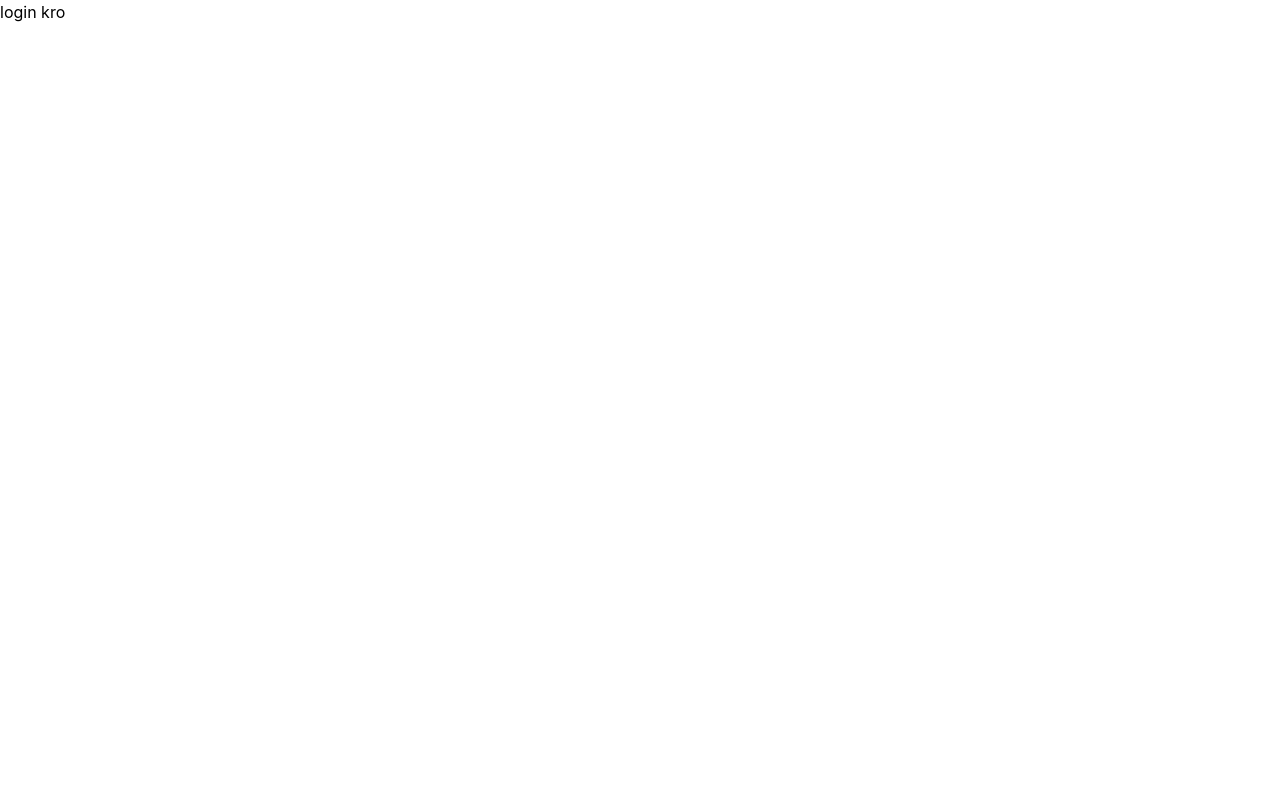
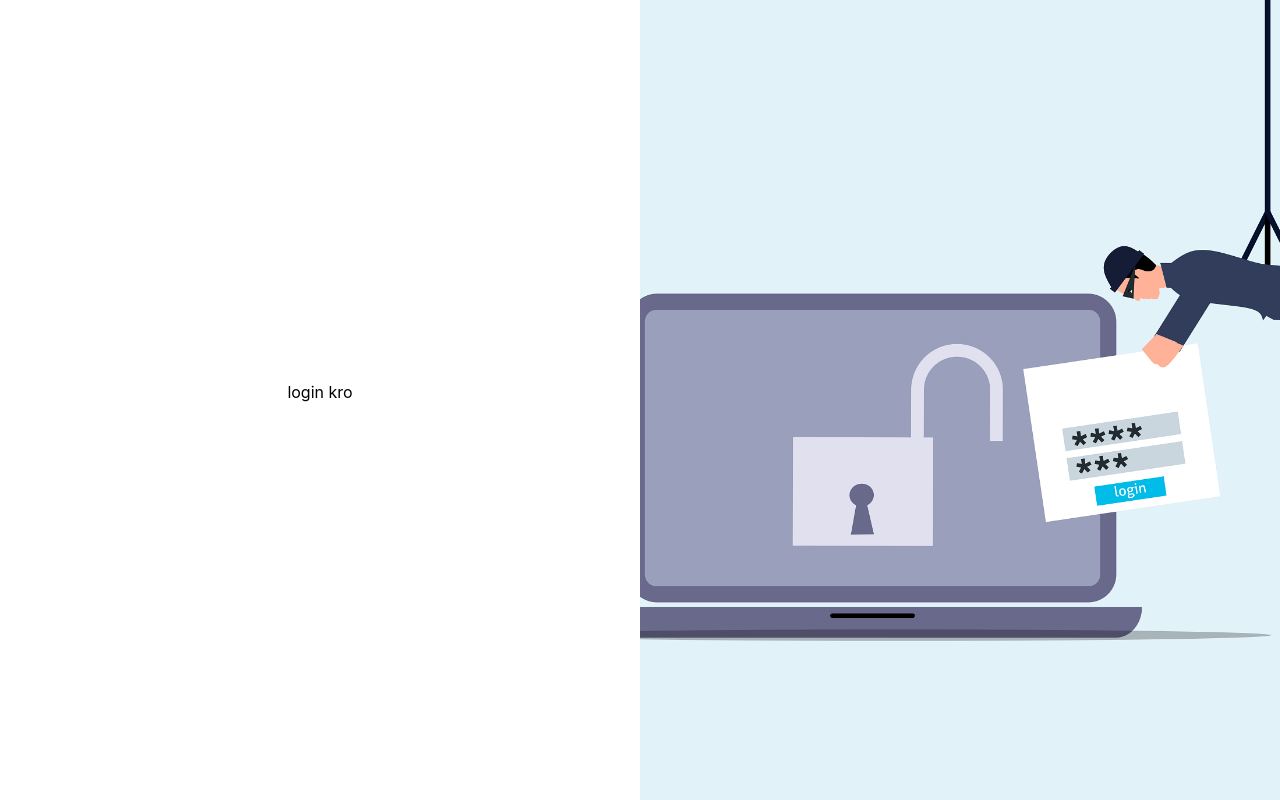
Before and after one commit to Shubham-98k/Kanban-Board, a React app in the folder frontend/: page /login in a window 1280 px wide. Built offline with nearby package versions, Linux system fonts and the light colour scheme; the HTML template or start-up script is replaced by a standard one.

Commit message:
authLayout

```diff
--- a/frontend/src/components/layouts/AuthLayout.jsx
+++ b/frontend/src/components/layouts/AuthLayout.jsx
@@ -2,9 +2,25 @@ import React from 'react'
 
 const AuthLayout = ({ children }) => {
   return (
-    <div className="flex h-screen overflow-hidden" >
-      {children}
+    <div className="flex h-screen overflow-hidden">
+  {/* Left Panel: Scrollable Form Space */}
+  <div className="w-full md:w-1/2 overflow-y-auto">
+    <div className="min-h-full flex flex-col px-12 pt-8 pb-12">
+      <div className="grow flex items-center justify-center">
+        {children}
+      </div>
     </div>
+  </div>
+
+  {/* Right Panel: Hero Grasphic (Desktop Only) */}
+  <div className="hidden md:block w-1/2">
+    <img
+      src="/hero.png"
+      alt="Background"
+      className="h-full w-full object-cover"
+    />
+  </div>
+</div>
   )
 }
 
```
Also changed, not shown: frontend/public/hero.png (added).
